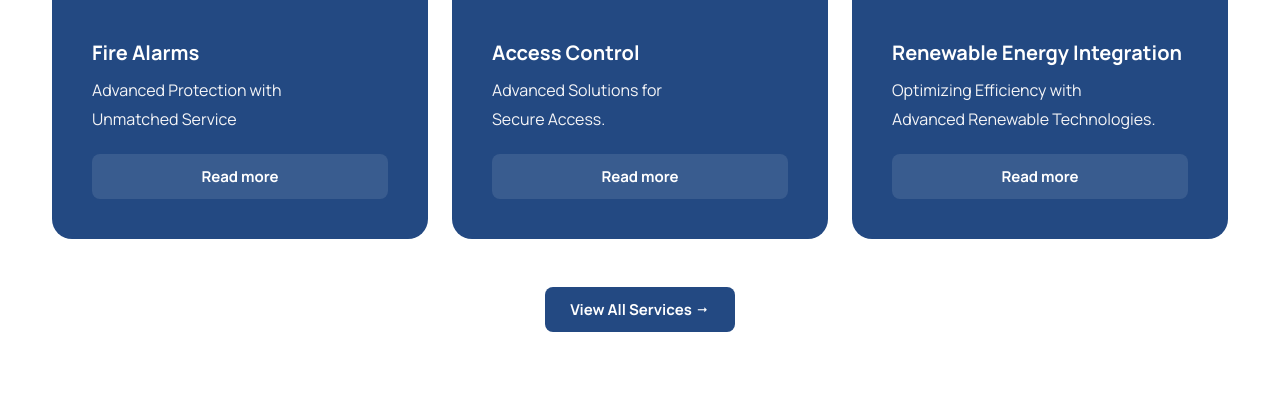
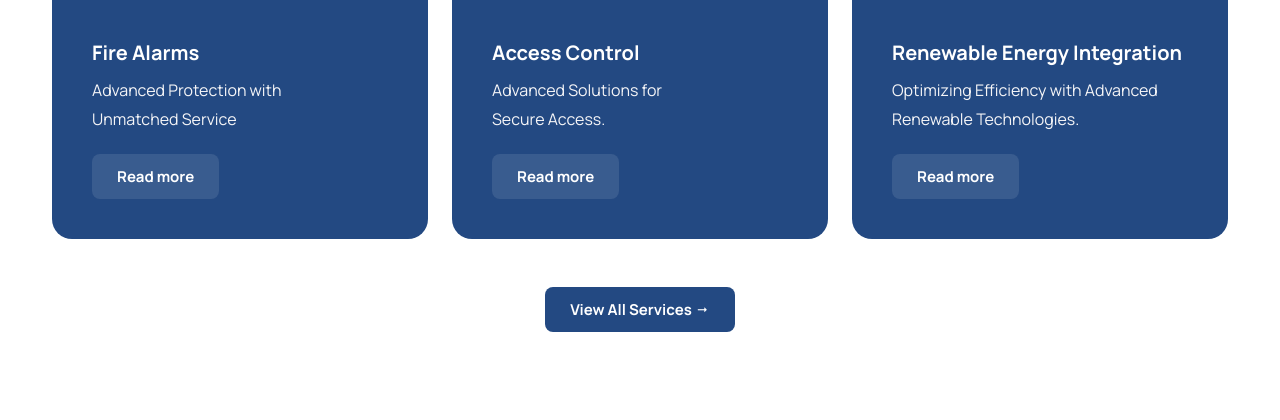
Before and after one commit to AbubakarCinnova/andrew24, a PHP site: page / in a window 1280 px wide. Shown: the part 1719-2139 px from the top of the page. Run offline with PHP 8.4, Linux system fonts and the light colour scheme; some libraries are stand-ins or nearby versions.

Commit message:
Update index.php

```diff
--- a/index.php
+++ b/index.php
@@ -228,66 +228,77 @@
                     <div class="row g-4 justify-content-center">
                         <div class="row">
                             <div class="col-lg-6 offset-lg-3 text-center">
+                                <!--   <div class="subtitle bg-color-3 wow fadeInUp mb-3">Complete Solutions</div> -->
                                 <h2 class="wow fadeInUp" data-wow-delay=".2s">Our Services</h2>
+                                <!--     <p class="lead wow fadeInUp">Qui culpa qui consequat officia cillum quis irure aliquip
+                                    ut dolore
+                                    sit eu culpa ut irure nisi occaecat dolore adipisicing do pariatur.</p> -->
                             </div>
                         </div>
 
-                        <div class="col-lg-4 col-md-6 d-flex wow fadeInRight" data-wow-delay="0s">
-                            <div class="rounded-20px overflow-hidden d-flex flex-column">
+                        <div class="col-lg-4 col-md-6 wow fadeInRight" data-wow-delay="0s">
+                            <div class="rounded-20px overflow-hidden">
                                 <div class="relative">
+                                    <!--    <img src="images/svg/air-conditioner-svgrepo-com.svg"
+                                        class="w-70px mb20 top-30px start-30px p-2 bg-color-3 rounded-10px absolute"
+                                        alt=""> -->
                                     <img src="images/misc/firealarm1000x665-min.webp" class="img-fluid"
                                         alt="fire-alarm">
                                 </div>
-                                <div class="padding40 bg-color text-light flex-grow-1 d-flex flex-column">
+                                <div class="padding40 bg-color text-light">
                                     <h4>Fire Alarms </h4>
                                     <p class="no-bottom">Advanced Protection with <br> Unmatched Service</p>
-                                    <div class="spacer-20 mt-auto"></div>
-                                    <a class="btn-main btn-dark-trans mt-auto" href="fire-alarms.php">Read more</a>
+                                    <div class="spacer-20"></div>
+                                    <a class="btn-main btn-dark-trans" href="fire-alarms.php">Read more</a>
                                 </div>
                             </div>
                         </div>
 
-                        <div class="col-lg-4 col-md-6 d-flex wow fadeInRight" data-wow-delay=".2s">
-                            <div class="rounded-20px overflow-hidden d-flex flex-column">
+                        <div class="col-lg-4 col-md-6 wow fadeInRight" data-wow-delay=".2s">
+                            <div class="rounded-20px overflow-hidden">
                                 <div class="relative">
+                                    <!-- <img src="images/svg/wrench-line-svgrepo-com.svg"
+                                        class="w-70px mb20 top-30px start-30px p-2 bg-color-2 rounded-10px absolute"
+                                        alt=""> -->
                                     <img src="images/misc/ourservices_access-control-1000X665.webp" class="img-fluid"
                                         alt="access-control">
                                 </div>
-                                <div class="padding40 bg-color text-light flex-grow-1 d-flex flex-column">
+                                <div class="padding40 bg-color text-light">
                                     <h4>Access Control </h4>
                                     <p class="no-bottom">Advanced Solutions for <br>Secure Access.</p>
-                                    <div class="spacer-20 mt-auto"></div>
-                                    <a class="btn-main btn-dark-trans mt-auto" href="access-control.php">Read more</a>
+                                    <div class="spacer-20"></div>
+                                    <a class="btn-main btn-dark-trans" href="access-control.php">Read more</a>
                                 </div>
                             </div>
                         </div>
 
-                        <div class="col-lg-4 col-md-6 d-flex wow fadeInRight" data-wow-delay=".4s">
-                            <div class="rounded-20px overflow-hidden d-flex flex-column">
+                        <div class="col-lg-4 col-md-6 wow fadeInRight" data-wow-delay=".4s">
+                            <div class="rounded-20px overflow-hidden">
                                 <div class="relative">
+                                    <!--  <img src="images/svg/completed-order-svgrepo-com.svg"
+                                        class="w-70px mb20 top-30px start-30px p-2 bg-color rounded-10px absolute"
+                                        alt=""> -->
                                     <img src="images/misc/ourservices_renewable-energy-1000X665v3-min.webp"
-                                        class="img-fluid" alt="renewable energy">
+                                        class="img-fluid" alt="remarkeable">
                                 </div>
-                                <div class="padding40 bg-color text-light flex-grow-1 d-flex flex-column">
+                                <div class="padding40 bg-color text-light">
                                     <h4>Renewable Energy Integration</h4>
-                                    <p class="no-bottom">Optimizing Efficiency with <br> Advanced Renewable
-                                        Technologies.</p>
-                                    <div class="spacer-20 mt-auto"></div>
-                                    <a class="btn-main btn-dark-trans mt-auto"
-                                        href="renewable-energy-integration.php">Read more</a>
+                                    <p class="no-bottom">Optimizing Efficiency with Advanced Renewable Technologies.</p>
+                                    <div class="spacer-20"></div>
+                                    <a class="btn-main btn-dark-trans" href="renewable-energy-integration.php">Read
+                                        more</a>
                                 </div>
                             </div>
+
                         </div>
 
                         <div class="col-12 wow fadeInUp text-center pt-4">
                             <a class="btn-main btn-dark" href="services.php">View All Services <i
-                                    class="icofont-long-arrow-right"></i></a>
+                                    class="icofont-long-arrow-right"></i> </a>
                         </div>
                     </div>
                 </div>
             </section>
-
-
 
             <section class="bg-color-3">
                 <div class="container">
```
